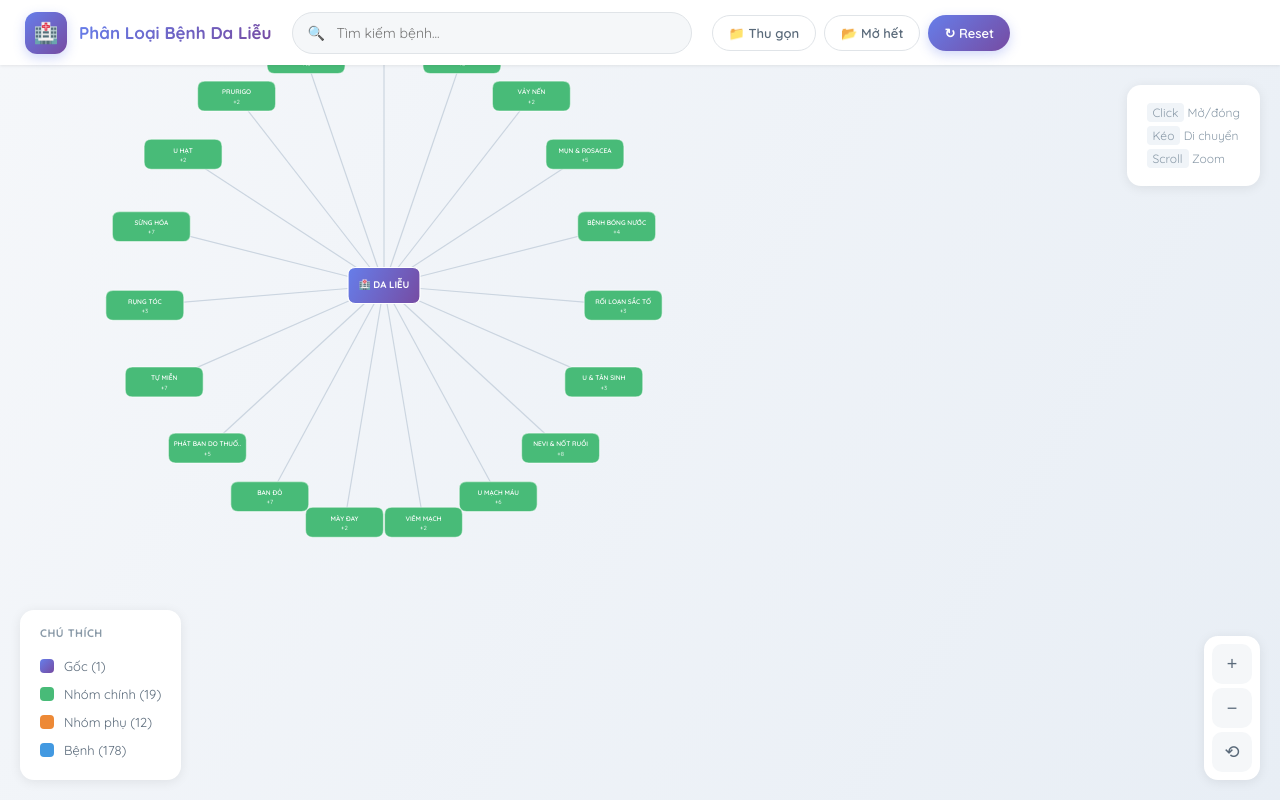
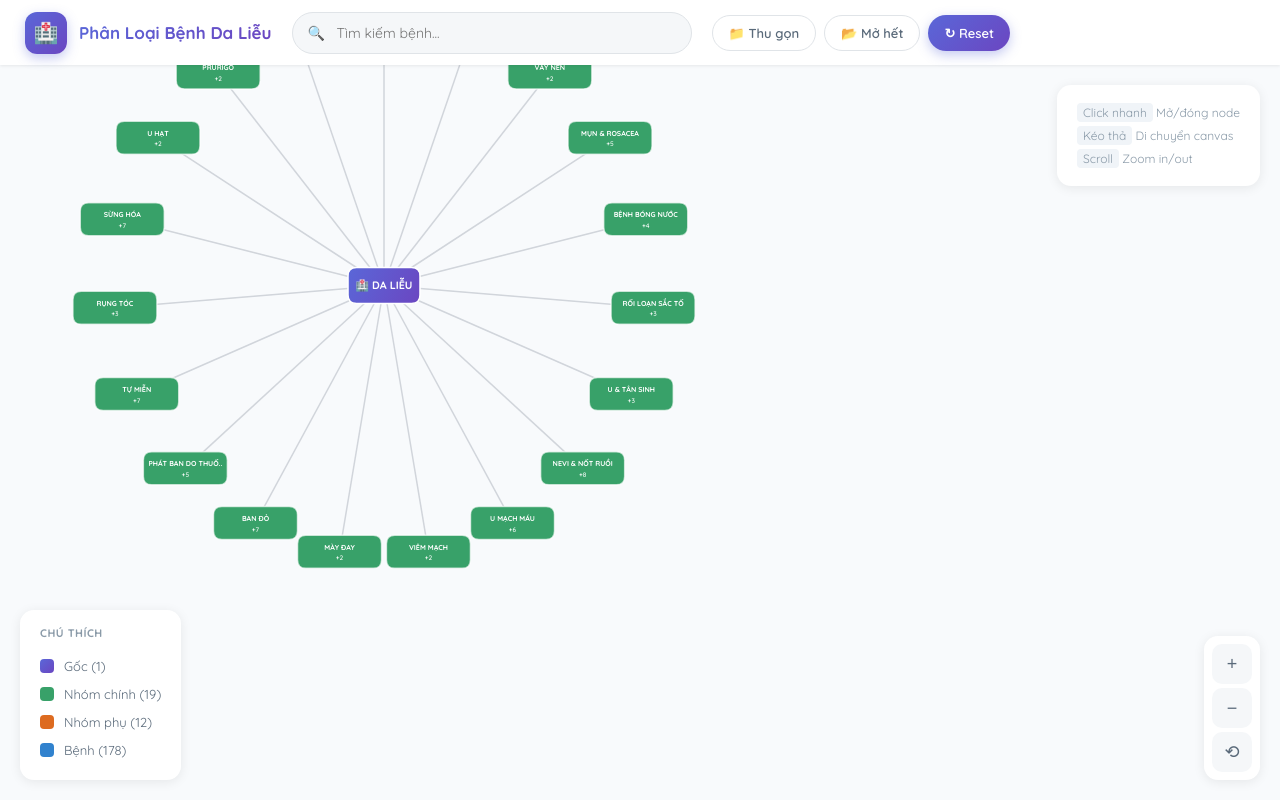
Before and after one commit to thuphamfintechtai/chart-dataset, a plain HTML site: page home.html in a window 1280 px wide. Drawn offline with Linux system fonts and the light colour scheme.

Commit message:
second commit

```diff
--- a/home.html
+++ b/home.html
@@ -17,7 +17,7 @@
 
       body {
         font-family: "Quicksand", sans-serif;
-        background: linear-gradient(135deg, #f5f7fa 0%, #e8eef5 100%);
+        background: #f8fafc;
         overflow: hidden;
       }
 
@@ -45,19 +45,19 @@
       .logo-icon {
         width: 42px;
         height: 42px;
-        background: linear-gradient(135deg, #667eea 0%, #764ba2 100%);
+        background: linear-gradient(135deg, #5a67d8 0%, #6b46c1 100%);
         border-radius: 12px;
         display: flex;
         align-items: center;
         justify-content: center;
         font-size: 20px;
-        box-shadow: 0 4px 12px rgba(102, 126, 234, 0.3);
+        box-shadow: 0 4px 12px rgba(90, 103, 216, 0.35);
       }
 
       .logo-text {
         font-weight: 700;
         font-size: 17px;
-        background: linear-gradient(135deg, #667eea 0%, #764ba2 100%);
+        background: linear-gradient(135deg, #5a67d8 0%, #6b46c1 100%);
         -webkit-background-clip: text;
         -webkit-text-fill-color: transparent;
         background-clip: text;
@@ -83,9 +83,9 @@
 
       .search-box input:focus {
         outline: none;
-        border-color: #667eea;
+        border-color: #5a67d8;
         background: #fff;
-        box-shadow: 0 0 0 3px rgba(102, 126, 234, 0.1);
+        box-shadow: 0 0 0 3px rgba(90, 103, 216, 0.15);
       }
 
       .search-box::before {
@@ -117,21 +117,21 @@
 
       .btn:hover {
         background: #f0f4f8;
-        border-color: #667eea;
-        color: #667eea;
+        border-color: #5a67d8;
+        color: #5a67d8;
       }
 
       .btn-primary {
-        background: linear-gradient(135deg, #667eea 0%, #764ba2 100%);
+        background: linear-gradient(135deg, #5a67d8 0%, #6b46c1 100%);
         color: #fff;
         border: none;
-        box-shadow: 0 4px 12px rgba(102, 126, 234, 0.3);
+        box-shadow: 0 4px 12px rgba(90, 103, 216, 0.35);
       }
 
       .btn-primary:hover {
         opacity: 0.9;
         transform: translateY(-1px);
-        box-shadow: 0 6px 16px rgba(102, 126, 234, 0.4);
+        box-shadow: 0 6px 16px rgba(90, 103, 216, 0.45);
       }
 
       #canvas {
@@ -140,7 +140,18 @@
         left: 0;
         right: 0;
         bottom: 0;
-        cursor: grab;
+        cursor: grab !important;
+        user-select: none;
+        -webkit-user-select: none;
+        -webkit-touch-callout: none;
+      }
+
+      #canvas.dragging {
+        cursor: grabbing !important;
+      }
+
+      #canvas:active {
+        cursor: grabbing !important;
       }
 
       .panel {
@@ -267,7 +278,7 @@
       }
       .tt-hint {
         font-size: 11px;
-        color: #667eea;
+        color: #5a67d8;
         margin-top: 8px;
         font-weight: 600;
       }
@@ -317,20 +328,20 @@
       <div class="legend-item">
         <div
           class="legend-dot"
-          style="background: linear-gradient(135deg, #667eea 0%, #764ba2 100%)"
+          style="background: linear-gradient(135deg, #5a67d8 0%, #6b46c1 100%)"
         ></div>
         Gốc (1)
       </div>
       <div class="legend-item">
-        <div class="legend-dot" style="background: #48bb78"></div>
+        <div class="legend-dot" style="background: #38a169"></div>
         Nhóm chính (19)
       </div>
       <div class="legend-item">
-        <div class="legend-dot" style="background: #ed8936"></div>
+        <div class="legend-dot" style="background: #dd6b20"></div>
         Nhóm phụ (12)
       </div>
       <div class="legend-item">
-        <div class="legend-dot" style="background: #4299e1"></div>
+        <div class="legend-dot" style="background: #3182ce"></div>
         Bệnh (178)
       </div>
     </div>
@@ -342,9 +353,9 @@
     </div>
 
     <div class="panel help-panel">
-      <div><kbd>Click</kbd> Mở/đóng</div>
-      <div><kbd>Kéo</kbd> Di chuyển</div>
-      <div><kbd>Scroll</kbd> Zoom</div>
+      <div><kbd>Click nhanh</kbd> Mở/đóng node</div>
+      <div><kbd>Kéo thả</kbd> Di chuyển canvas</div>
+      <div><kbd>Scroll</kbd> Zoom in/out</div>
     </div>
 
     <div id="tooltip">
@@ -372,12 +383,12 @@
       let nodes = [],
         edges = [];
 
-      // Bảng màu hiện đại & chuyên nghiệp
+      // Bảng màu rõ nét & tương phản cao
       const COLORS = {
-        root: "#667eea", // Tím xanh gradient
-        category: "#48bb78", // Xanh lá tươi
-        subcategory: "#ed8936", // Cam ấm
-        disease: "#4299e1", // Xanh dương sáng
+        root: "#5a67d8", // Tím đậm
+        category: "#38a169", // Xanh lá đậm
+        subcategory: "#dd6b20", // Cam đậm
+        disease: "#3182ce", // Xanh dương đậm
       };
 
       const data = {
@@ -719,7 +730,7 @@
         nodes.push(root);
 
         const cats = Object.keys(data);
-        const catR = 400; // Bán kính vòng category
+        const catR = 450; // Tăng bán kính vòng category
 
         cats.forEach((catName, i) => {
           const ang = (i / cats.length) * Math.PI * 2 - Math.PI / 2;
@@ -730,8 +741,8 @@
             type: "category",
             x: cx + Math.cos(ang) * catR,
             y: cy + Math.sin(ang) * catR,
-            w: 130,
-            h: 50,
+            w: 140,
+            h: 55,
             expanded: false,
             visible: true,
             children: [],
@@ -744,13 +755,13 @@
           edges.push({ from: root, to: cat });
 
           const subs = Object.keys(data[catName]);
-          const subR = 250; // Bán kính từ category đến sub/disease
-          const diseaseR = 200; // Bán kính từ sub đến disease
+          const subR = 300; // Tăng bán kính từ category đến sub/disease
+          const diseaseR = 250; // Tăng bán kính từ sub đến disease
 
           if (subs.length === 1 && subs[0] === "_") {
             // Không có subcategory - disease nối thẳng
             const diseases = data[catName]["_"];
-            const spread = Math.min(Math.PI * 0.8, diseases.length * 0.12);
+            const spread = Math.min(Math.PI * 1.2, diseases.length * 0.18); // Tăng spread
             diseases.forEach((d, j) => {
               const dAng =
                 ang -
@@ -765,8 +776,8 @@
                 type: "disease",
                 x: cat.x + Math.cos(dAng) * subR,
                 y: cat.y + Math.sin(dAng) * subR,
-                w: 140,
-                h: 44,
+                w: 150,
+                h: 48,
                 expanded: false,
                 visible: false,
                 children: [],
@@ -779,7 +790,7 @@
             });
           } else {
             // Có subcategory
-            const subSpread = Math.min(Math.PI * 0.6, subs.length * 0.2);
+            const subSpread = Math.min(Math.PI * 0.8, subs.length * 0.28); // Tăng spread
             subs.forEach((subName, j) => {
               const subAng =
                 ang -
@@ -790,10 +801,10 @@
                 label: subName.replace(/^\d+\.\d+\s*/, ""),
                 labelFull: subName,
                 type: "subcategory",
-                x: cat.x + Math.cos(subAng) * (subR * 0.7),
-                y: cat.y + Math.sin(subAng) * (subR * 0.7),
-                w: 110,
-                h: 40,
+                x: cat.x + Math.cos(subAng) * (subR * 0.75),
+                y: cat.y + Math.sin(subAng) * (subR * 0.75),
+                w: 120,
+                h: 45,
                 expanded: false,
                 visible: false,
                 children: [],
@@ -806,7 +817,7 @@
               edges.push({ from: cat, to: sub });
 
               const diseases = data[catName][subName];
-              const dSpread = Math.min(Math.PI * 0.7, diseases.length * 0.1);
+              const dSpread = Math.min(Math.PI * 1.0, diseases.length * 0.15); // Tăng spread
               diseases.forEach((d, k) => {
                 const dAng =
                   subAng -
@@ -821,8 +832,8 @@
                   type: "disease",
                   x: sub.x + Math.cos(dAng) * diseaseR,
                   y: sub.y + Math.sin(dAng) * diseaseR,
-                  w: 140,
-                  h: 44,
+                  w: 150,
+                  h: 48,
                   expanded: false,
                   visible: false,
                   children: [],
@@ -853,7 +864,7 @@
       }
 
       function truncate(text, maxW) {
-        ctx.font = "600 11px Quicksand";
+        ctx.font = "700 12px Quicksand";
         if (ctx.measureText(text).width <= maxW) return text;
         while (ctx.measureText(text + "..").width > maxW && text.length > 2)
           text = text.slice(0, -1);
@@ -861,11 +872,8 @@
       }
 
       function draw() {
-        // Gradient background
-        const gradient = ctx.createLinearGradient(0, 0, W, H);
-        gradient.addColorStop(0, "#f5f7fa");
-        gradient.addColorStop(1, "#e8eef5");
-        ctx.fillStyle = gradient;
+        // Nền trắng rõ ràng
+        ctx.fillStyle = "#f8fafc";
         ctx.fillRect(0, 0, W, H);
 
         ctx.save();
@@ -879,8 +887,8 @@
           ctx.moveTo(e.from.x, e.from.y);
           ctx.lineTo(e.to.x, e.to.y);
           ctx.strokeStyle =
-            e.from.highlight || e.to.highlight ? "#f6ad55" : "#cbd5e0";
-          ctx.lineWidth = e.from.highlight || e.to.highlight ? 3 : 2;
+            e.from.highlight || e.to.highlight ? "#f6ad55" : "#d1d5db";
+          ctx.lineWidth = e.from.highlight || e.to.highlight ? 3.5 : 2.5;
           ctx.stroke();
         });
 
@@ -904,7 +912,7 @@
             }
 
             // Background with gradient for root node
-            roundRect(x - w / 2, y - h / 2, w, h, 12);
+            roundRect(x - w / 2, y - h / 2, w, h, 14);
             if (node.type === "root") {
               const grad = ctx.createLinearGradient(
                 x - w / 2,
@@ -912,8 +920,8 @@
                 x + w / 2,
                 y + h / 2
               );
-              grad.addColorStop(0, "#667eea");
-              grad.addColorStop(1, "#764ba2");
+              grad.addColorStop(0, "#5a67d8");
+              grad.addColorStop(1, "#6b46c1");
               ctx.fillStyle = grad;
             } else {
               ctx.fillStyle = color;
@@ -921,12 +929,17 @@
             ctx.fill();
             ctx.shadowBlur = 0;
 
-            // Border nếu có children
+            // Thêm viền để node nổi bật hơn
+            ctx.strokeStyle = "rgba(255,255,255,0.3)";
+            ctx.lineWidth = 1;
+            ctx.stroke();
+
+            // Border đậm nếu có children
             if (node.children.length > 0) {
               ctx.strokeStyle = node.expanded
                 ? "#fff"
-                : "rgba(255,255,255,0.5)";
-              ctx.lineWidth = 2;
+                : "rgba(255,255,255,0.6)";
+              ctx.lineWidth = 2.5;
               ctx.stroke();
             }
 
@@ -936,31 +949,31 @@
             ctx.textBaseline = "middle";
 
             if (node.type === "root") {
-              ctx.font = "700 16px Quicksand";
+              ctx.font = "700 18px Quicksand";
               ctx.fillText("🏥 " + node.label, x, y);
             } else if (node.type === "category") {
-              ctx.font = "700 12px Quicksand";
-              ctx.fillText(truncate(node.label, w - 16), x, y - 6);
+              ctx.font = "700 13px Quicksand";
+              ctx.fillText(truncate(node.label, w - 16), x, y - 7);
               if (node.children.length && !node.expanded) {
-                ctx.font = "500 10px Quicksand";
-                ctx.fillStyle = "rgba(255,255,255,0.85)";
-                ctx.fillText(`+${node.children.length}`, x, y + 10);
+                ctx.font = "600 11px Quicksand";
+                ctx.fillStyle = "rgba(255,255,255,0.9)";
+                ctx.fillText(`+${node.children.length}`, x, y + 11);
               }
             } else if (node.type === "subcategory") {
-              ctx.font = "600 11px Quicksand";
-              ctx.fillText(truncate(node.label, w - 12), x, y - 5);
+              ctx.font = "700 12px Quicksand";
+              ctx.fillText(truncate(node.label, w - 12), x, y - 6);
               if (node.children.length && !node.expanded) {
-                ctx.font = "500 9px Quicksand";
-                ctx.fillStyle = "rgba(255,255,255,0.85)";
-                ctx.fillText(`+${node.children.length}`, x, y + 9);
+                ctx.font = "600 10px Quicksand";
+                ctx.fillStyle = "rgba(255,255,255,0.9)";
+                ctx.fillText(`+${node.children.length}`, x, y + 10);
               }
             } else {
               // Disease - 2 dòng
+              ctx.font = "700 11px Quicksand";
+              ctx.fillText(truncate(node.label, w - 16), x, y - 7);
               ctx.font = "600 10px Quicksand";
-              ctx.fillText(truncate(node.label, w - 14), x, y - 6);
-              ctx.font = "500 9px Quicksand";
-              ctx.fillStyle = "rgba(255,255,255,0.85)";
-              ctx.fillText(truncate(node.labelVn, w - 14), x, y + 8);
+              ctx.fillStyle = "rgba(255,255,255,0.9)";
+              ctx.fillText(truncate(node.labelVn, w - 16), x, y + 9);
             }
           });
 
@@ -1010,10 +1023,10 @@
 
       function showTip(node, mx, my) {
         const types = {
-          root: ["Gốc", "#667eea"],
-          category: ["Nhóm chính", "#48bb78"],
-          subcategory: ["Nhóm phụ", "#ed8936"],
-          disease: ["Bệnh", "#4299e1"],
+          root: ["Gốc", "#5a67d8"],
+          category: ["Nhóm chính", "#38a169"],
+          subcategory: ["Nhóm phụ", "#dd6b20"],
+          disease: ["Bệnh", "#3182ce"],
         };
         const [t, c] = types[node.type];
         tooltip.querySelector(".tt-badge").textContent = t;
@@ -1048,38 +1061,79 @@
         tooltip.style.display = "none";
       }
 
-      // Events
+      // Events - Kéo canvas tự do
       canvas.addEventListener("mousedown", (e) => {
+        console.log("🖱️ Mouse down:", e.clientX, e.clientY);
         dragging = true;
         dragX = e.clientX;
         dragY = e.clientY;
         moved = false;
+        canvas.classList.add("dragging");
+        canvas.style.cursor = "grabbing";
+        // Lưu node đang hover để toggle sau nếu không kéo
+        hovered = nodeAt(e.clientX, e.clientY);
+        console.log("👆 Hovered node:", hovered ? hovered.label : "none");
       });
+
       canvas.addEventListener("mousemove", (e) => {
         if (dragging) {
-          const dx = e.clientX - dragX,
-            dy = e.clientY - dragY;
-          if (Math.abs(dx) > 2 || Math.abs(dy) > 2) moved = true;
+          // Đang kéo - di chuyển canvas
+          const dx = e.clientX - dragX;
+          const dy = e.clientY - dragY;
+
+          // Nếu di chuyển > 3px thì coi là đang kéo (không phải click)
+          if (Math.abs(dx) > 3 || Math.abs(dy) > 3) {
+            if (!moved) {
+              console.log("🚀 Bắt đầu kéo! dx:", dx, "dy:", dy);
+            }
+            moved = true;
+          }
+
           offX += dx;
           offY += dy;
           dragX = e.clientX;
           dragY = e.clientY;
           hideTip();
         } else {
+          // Không kéo - chỉ hover để xem tooltip
           const n = nodeAt(e.clientX, e.clientY);
           hovered = n;
-          canvas.style.cursor = n ? "pointer" : "grab";
-          n ? showTip(n, e.clientX, e.clientY) : hideTip();
+          canvas.style.cursor = n ? "grab" : "grab"; // Luôn là grab để dễ kéo
+          if (n) {
+            showTip(n, e.clientX, e.clientY);
+          } else {
+            hideTip();
+          }
         }
       });
-      canvas.addEventListener("mouseup", () => {
+
+      canvas.addEventListener("mouseup", (e) => {
+        canvas.classList.remove("dragging");
+
+        // Nếu click nhanh (không kéo) và có node thì toggle
+        if (!moved && hovered) {
+          toggle(hovered);
+        }
+
         dragging = false;
-        if (!moved && hovered) toggle(hovered);
+        moved = false;
+
+        // Cập nhật lại cursor và tooltip
+        const n = nodeAt(e.clientX, e.clientY);
+        hovered = n;
+        canvas.style.cursor = "grab";
+        if (n) {
+          showTip(n, e.clientX, e.clientY);
+        }
       });
+
       canvas.addEventListener("mouseleave", () => {
         dragging = false;
+        moved = false;
         hovered = null;
         hideTip();
+        canvas.classList.remove("dragging");
+        canvas.style.cursor = "grab";
       });
       canvas.addEventListener(
         "wheel",
@@ -1202,10 +1256,15 @@
       }
 
       // Init
+      console.log("🎨 Khởi tạo ứng dụng...");
       window.addEventListener("resize", resize);
       resize();
+      console.log("📐 Canvas size:", W, "x", H);
       buildGraph();
+      console.log("🌳 Đã tạo", nodes.length, "nodes");
       draw();
+      console.log("✅ Ứng dụng sẵn sàng! Hãy thử kéo canvas.");
+      console.log("💡 Tip: Click và giữ chuột, sau đó kéo qua kéo lại!");
     </script>
   </body>
 </html>
```
